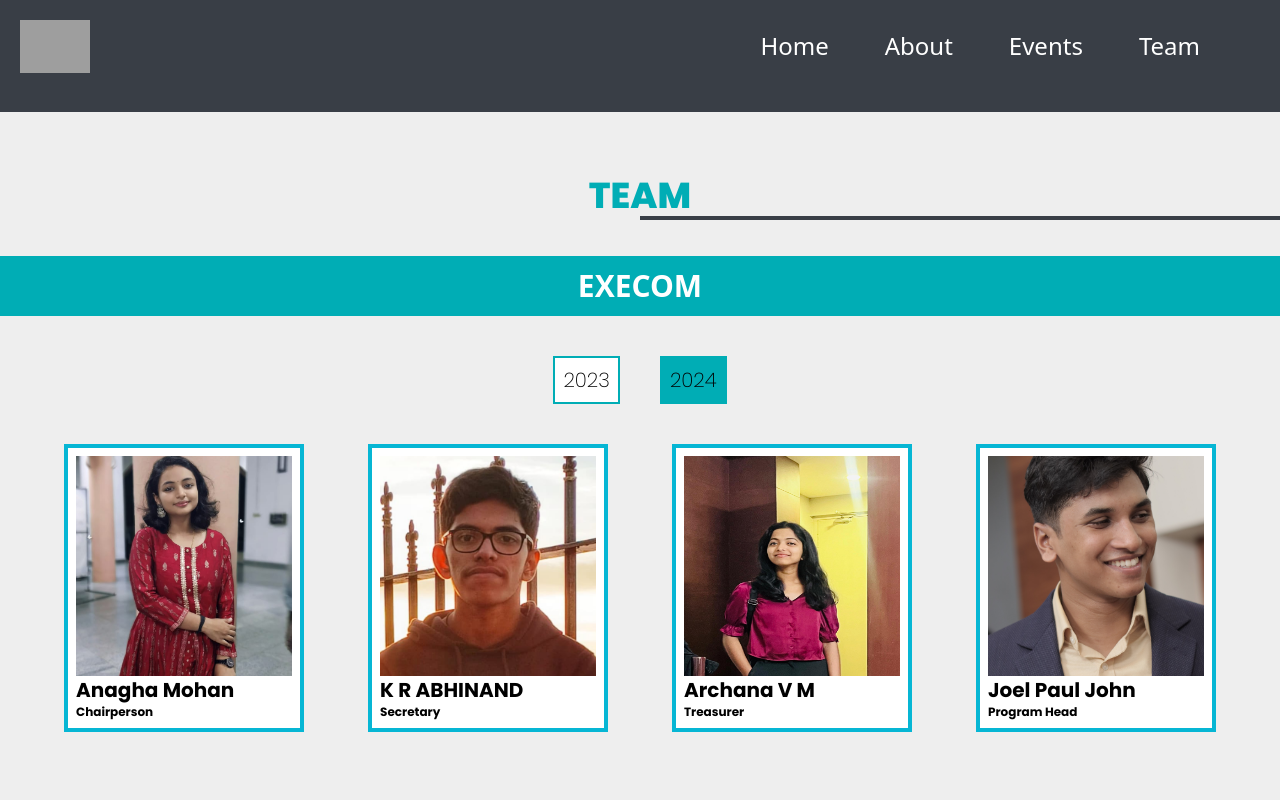
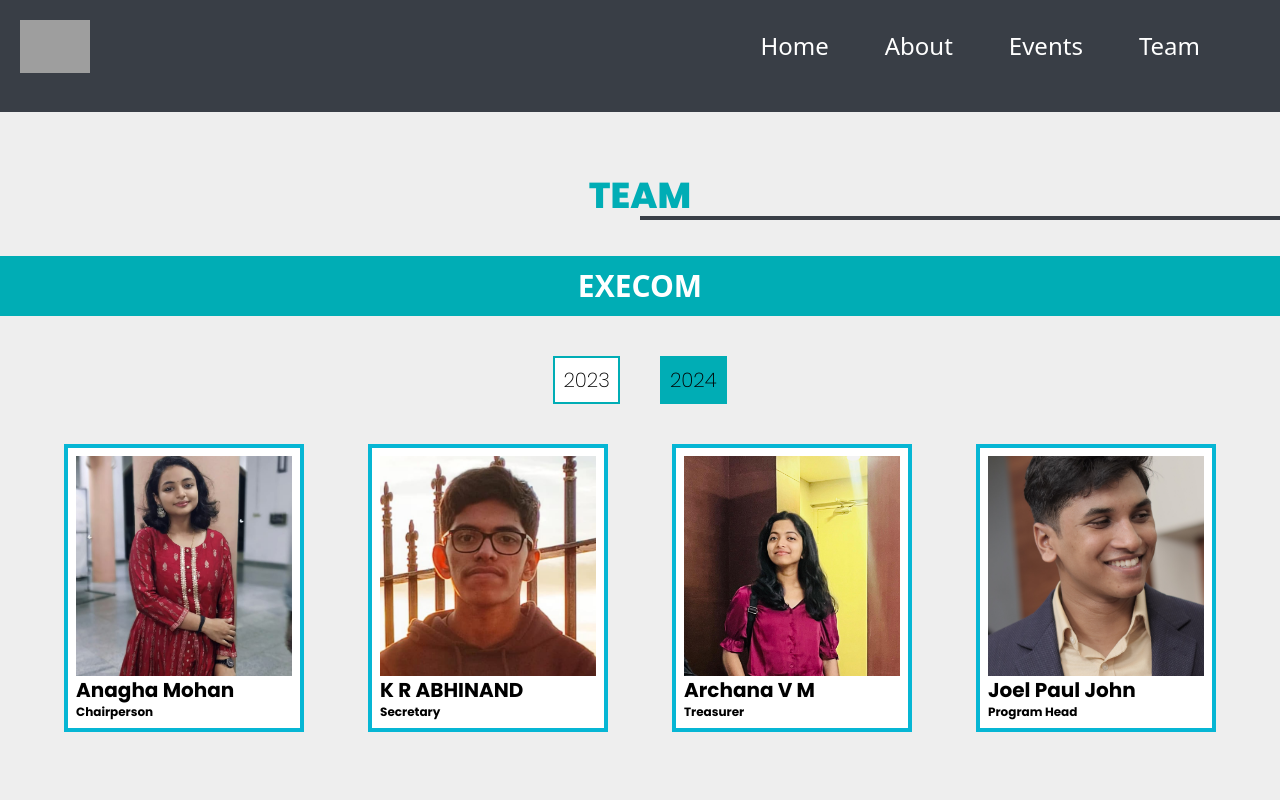
Before and after one commit to agastus047/iei-cse-tkmce, a Next.js app: page /Execom in a window 1280 px wide. Shown: the top 800 px of the page. Built offline with nearby package versions, Linux system fonts and the light colour scheme; grey boxes are pictures that could not be loaded.

Commit message:
Update execomlist.js

```diff
--- a/src/data/execomlist.js
+++ b/src/data/execomlist.js
@@ -238,7 +238,7 @@ export const execomlist24 = [
         img:'/assets/execommember/Archana V M.jpg',
         position:'Treasurer',
         linkedIn:'https://www.linkedin.com/in/archana-vm-056705260/',
-        imgcorrect:false
+        imgcorrect:true
     },
     {
         id: 29,
@@ -310,7 +310,7 @@ export const execomlist24 = [
         img:'/assets/execommember/Aishwarya Prakash .jpg',
         position:'Program Coordinator',
         linkedIn:'https://www.linkedin.com/in/aishwarya--prakash/',
-        imgcorrect:false
+        imgcorrect:true
     },
     {
         id: 38,
```
